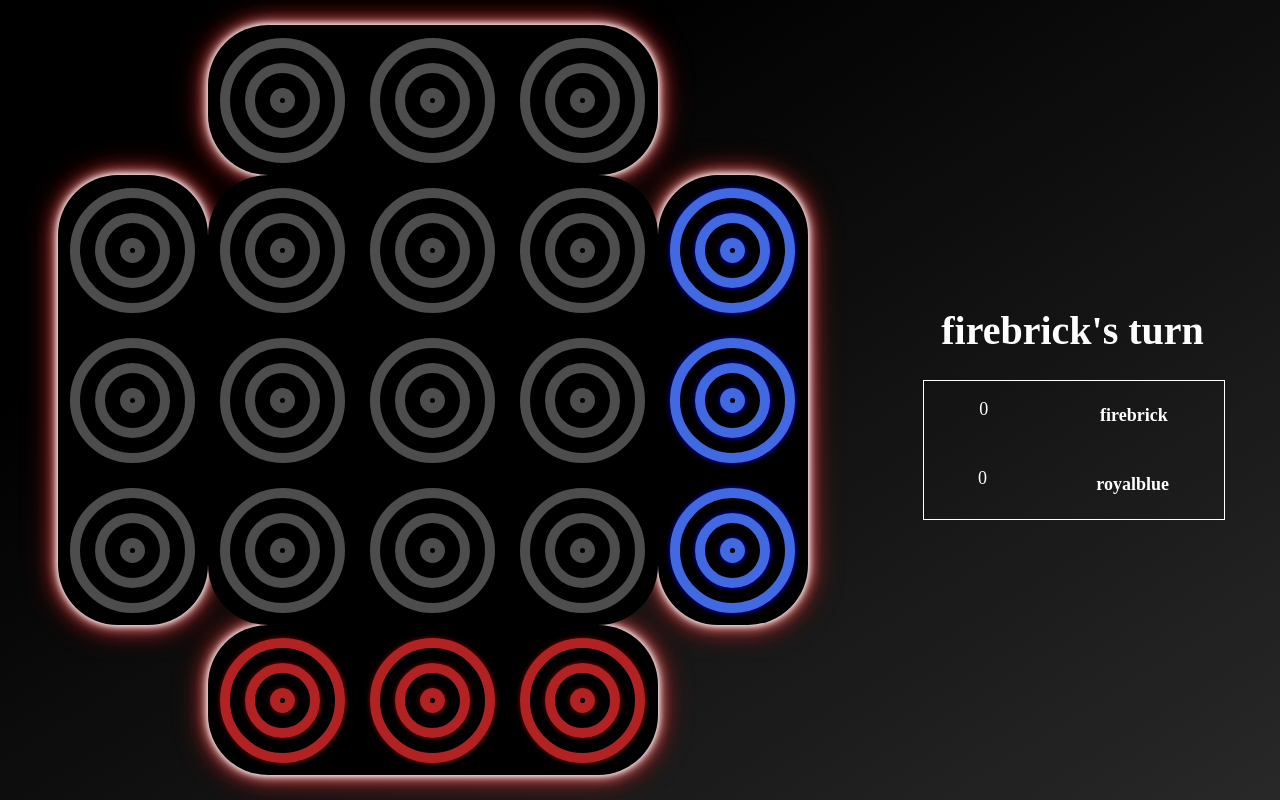
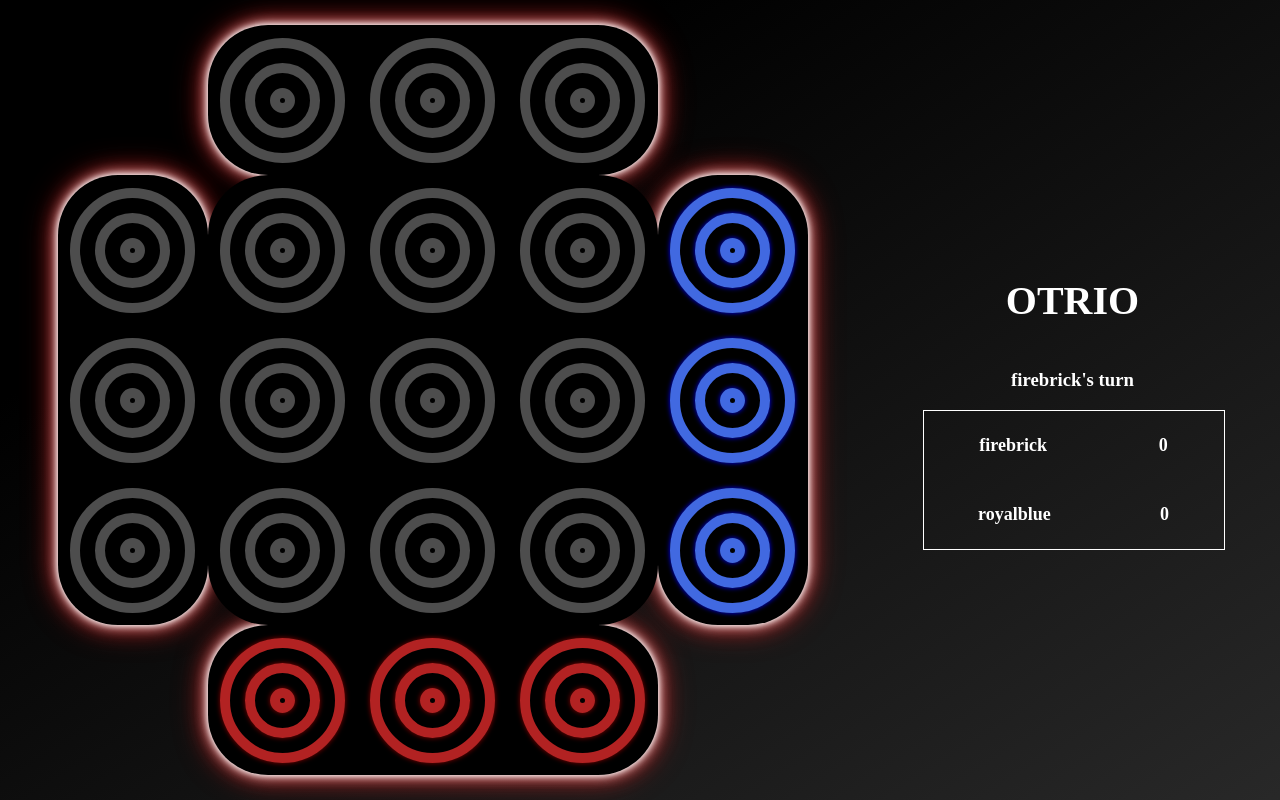
Before and after one commit to soleilyasmina/otrio, a React (Create React App) app: page / in a window 1280 px wide. Built offline with nearby package versions, Linux system fonts and the light colour scheme; the HTML template or start-up script is replaced by a standard one.

Commit message:
reorganized title and points

```diff
--- a/src/components/Stats.js
+++ b/src/components/Stats.js
@@ -3,13 +3,14 @@ import React from 'react';
 export default function Stats(props) {
   return (
     <div className="stats">
-      <h1>{props.scores[props.turn].username}{props.win ? ' wins!' : "'s turn"}</h1>
+      <h1>OTRIO</h1>
+      <h3>{props.scores[props.turn].username}{props.win ? ' wins!' : "'s turn"}</h3>
       <div className="points-container">
         {props.scores.map(score => {
           return (
             <div className="score-container">
-              <p>{score.points}</p>
               <h4>{score.username}</h4>
+              <h4>{score.points}</h4>
             </div>
           )
         })}
```
